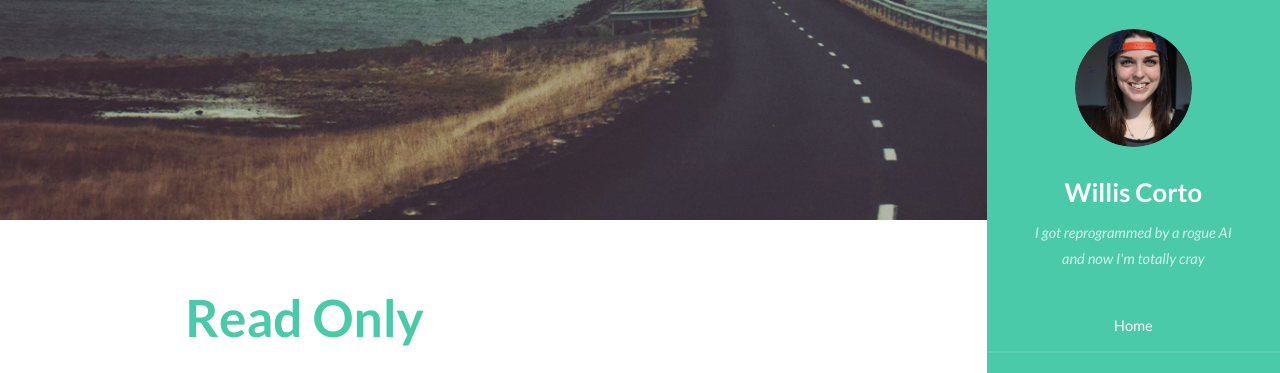
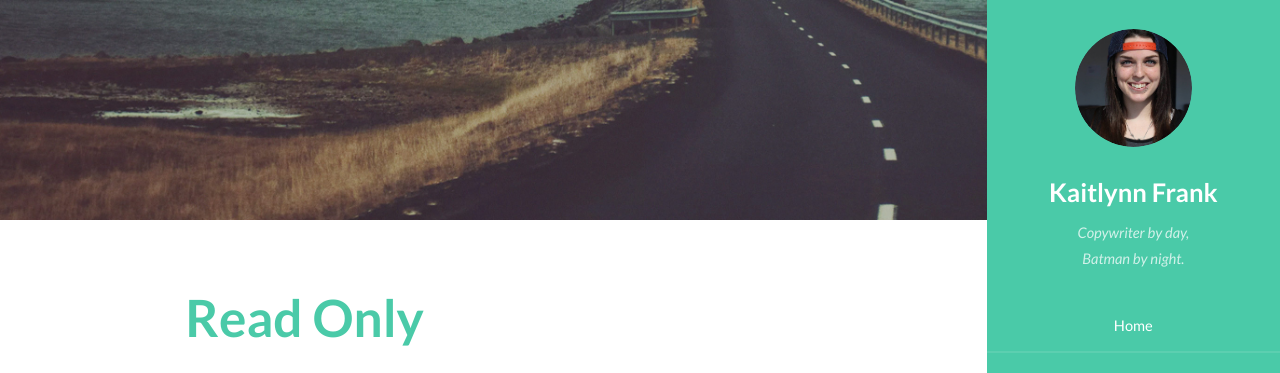
Before and after one commit to coltborg/kaitlynnfrank.com, a Jekyll site: the page built from index.html, in a window 1280 px wide. Shown: the top 373 px of the page. Built offline with Jekyll 4.4.1, drawn with Linux system fonts in a browser that asks for light colours.

Commit message:
Added profile image, title, and tagline

```diff
--- a/_includes/header.html
+++ b/_includes/header.html
@@ -2,9 +2,9 @@
     <section id="header" class="skel-layers-fixed">
         <header>
             <span class="image avatar"><img src="{{ site.baseurl }}/images/kaitlynn-frank-profile.jpg" alt="Kaitlynn Frank profile picture" /></span>
-            <h1 id="logo"><a href="{{ site.baseurl }}/">Willis Corto</a></h1>
-            <p>I got reprogrammed by a rogue AI<br />
-            and now I'm totally cray</p>
+            <h1 id="logo"><a href="{{ site.baseurl }}/">Kaitlynn Frank</a></h1>
+            <p>Copywriter by day,<br />
+            Batman by night.</p>
         </header>
         <nav id="nav">
             <ul>
```
